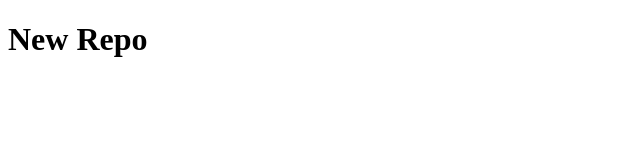
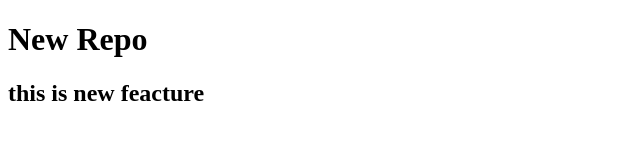
Before and after one commit to Rakex123/localRepo, a plain HTML site: page index.html in a window 1280 px wide. Shown: the whole page, without its empty margins (0-640 px from the left). Drawn offline with Linux system fonts and the light colour scheme.

Commit message:
add new feacture

```diff
--- a/index.html
+++ b/index.html
@@ -7,5 +7,8 @@
 </head>
 <body>
     <h1>New Repo</h1>
+    <h2>
+        this is new feacture
+    </h2>
 </body>
 </html>
```
